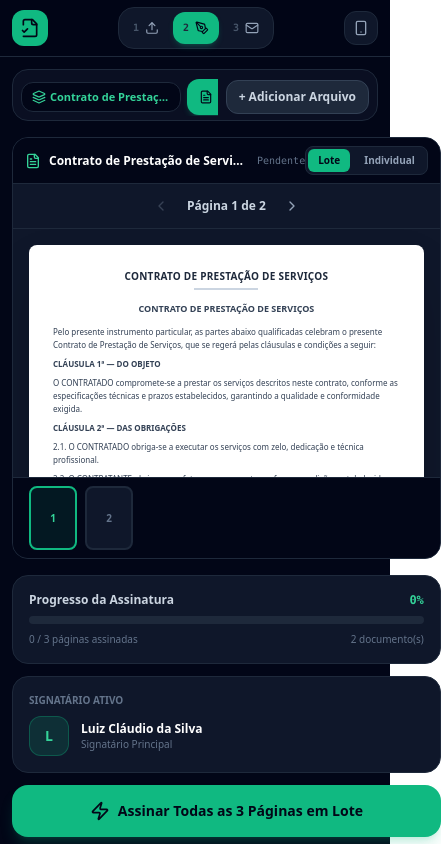
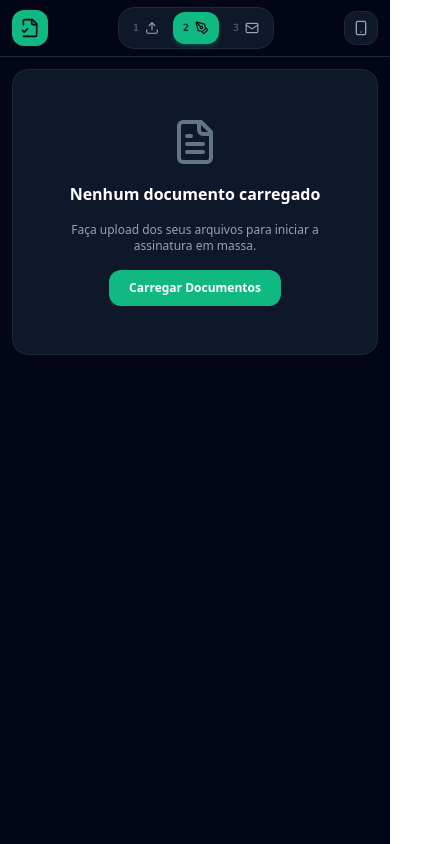
Before and after one commit to luizclaudiodasilvabezerra-coder/Assinatura-f-cil-Log, a React (Vite) app: page / in a window 390 px wide. Shown: the top 844 px of the page, 441 px wide, since content can reach past the window. Built offline with nearby package versions, Linux system fonts and the light colour scheme.

Commit message:
Corrigir erros de exclusão, limpar estado inicial e otimizar renderização mobile
Co-authored-by: luizclaudiodasilvabezerra-coder <302276959+luizclaudiodasilvabezerra-coder@users.noreply.github.com>

```diff
--- a/src/App.tsx
+++ b/src/App.tsx
@@ -1,6 +1,6 @@
 import { useState, useEffect } from 'react';
 import { DocumentFile, Envelope, SignatureSettings, Signer, SignatureStamp, AuditLog, SigningMode } from './types';
-import { calculateSha256, createSampleDocumentBundle } from './utils/pdfHelper';
+import { calculateSha256 } from './utils/pdfHelper';
 import { HeaderNavigation } from './components/HeaderNavigation';
 import { BatchUploadSection } from './components/BatchUploadSection';
 import { DocumentViewer } from './components/DocumentViewer';
@@ -154,45 +154,13 @@ export default function App() {
             return;
           }
         } catch {
-          // fall through to sample data
+          // fall through
         }
       }
 
-      const sampleFiles = await createSampleDocumentBundle();
-      setFiles(sampleFiles);
-
-      const hash = await calculateSha256(`envelope-${Date.now()}-${sampleFiles.length}`);
-      setSha256Hash(hash);
+      // No saved data — start with a clean state (no sample/test files)
       const code = Math.random().toString(36).substring(2, 8).toUpperCase();
       setShareCode(code);
-
-      const initialEnvelope: Envelope = {
-        id: `env-${Date.now()}`,
-        title: 'Pacote de Contratos & Termos de Serviço',
-        senderName: 'Luiz Cláudio da Silva',
-        senderEmail: 'luizclaudiodasilvabezerra@gmail.com',
-        senderPhone: '+55 (11) 98765-4321',
-        createdAt: new Date().toLocaleDateString('pt-BR'),
-        updatedAt: new Date().toLocaleDateString('pt-BR'),
-        status: 'draft',
-        files: sampleFiles,
-        signers: signers,
-        auditLogs: [
-          {
-            id: 'log-init',
-            timestamp: new Date().toLocaleString('pt-BR'),
-            action: 'Envio em Lote Registrado',
-            actor: 'Luiz Cláudio da Silva',
-            details: 'Pacote com 2 documentos (3 páginas) preparado para assinatura.',
-            hash: hash.substring(0, 16),
-          },
-        ],
-        sha256Hash: hash,
-        shareCode: code,
-      };
-
-      setEnvelopesHistory([initialEnvelope]);
-      setCurrentEnvelopeId(initialEnvelope.id);
     }
     init();
   }, []);
@@ -387,9 +355,14 @@ export default function App() {
       setActivePageIndex(0);
     }
 
-    // Sync deletion to envelopesHistory so it persists across all entities
+    // Sync deletion to envelopesHistory — clear envelope state when last file is removed
     setEnvelopesHistory((prevEnvs) => {
       if (updated.length === 0) {
+        // Reset envelope state for a clean start
+        setEnvelopeTitle('Novo Envelope de Documentos');
+        setCurrentEnvelopeId(`env-${Date.now()}`);
+        setShareCode(Math.random().toString(36).substring(2, 8).toUpperCase());
+        setIsEnvelopeSaved(false);
         return prevEnvs.filter((env) => env.id !== currentEnvelopeId);
       }
       return prevEnvs.map((env) =>
@@ -779,16 +752,23 @@ export default function App() {
                     {files.map((file, idx) => {
                       const isFileSigned = file.pages.every((p) => p.stamps.length > 0);
                       return (
+                        <div
+                          key={file.id}
+                          className={`flex items-center rounded-xl shrink-0 overflow-hidden transition ${
+                            activeFileIndex === idx
+                              ? 'bg-emerald-500 shadow-md shadow-emerald-500/20'
+                              : 'bg-slate-850 border border-slate-700/80'
+                          }`}
+                        >
                           <button
-                          key={file.id}
                             onClick={() => {
                               setActiveFileIndex(idx);
                               setActivePageIndex(0);
                             }}
-                          className={`px-3 py-2 rounded-xl text-xs font-bold flex items-center gap-2 shrink-0 transition ${
+                            className={`px-3 py-2 text-xs font-bold flex items-center gap-2 transition ${
                               activeFileIndex === idx
-                              ? 'bg-emerald-500 text-slate-950 shadow-md shadow-emerald-500/20'
-                              : 'bg-slate-850 text-slate-300 hover:bg-slate-800 hover:text-white border border-slate-700/80'
+                                ? 'text-slate-950'
+                                : 'text-slate-300 hover:bg-slate-800 hover:text-white'
                             }`}
                           >
                             <FileText className="w-3.5 h-3.5" />
@@ -803,23 +783,19 @@ export default function App() {
                               {file.pageCount}p
                             </span>
                             {isFileSigned && <span className="text-[10px]">✓</span>}
-                          <span
-                            role="button"
-                            tabIndex={0}
-                            onClick={(e) => {
-                              e.stopPropagation();
-                              handleRemoveFile(file.id);
-                            }}
-                            className={`ml-0.5 p-0.5 rounded-md transition ${
+                          </button>
+                          <button
+                            onClick={() => handleRemoveFile(file.id)}
+                            className={`px-2 py-2 transition ${
                               activeFileIndex === idx
-                                ? 'hover:bg-red-500/20 text-slate-700 hover:text-red-600'
-                                : 'hover:bg-red-500/20 text-slate-400 hover:text-red-400'
+                                ? 'text-slate-700 hover:text-red-600 hover:bg-red-500/20'
+                                : 'text-slate-400 hover:text-red-400 hover:bg-red-500/20'
                             }`}
                             title="Excluir documento"
                           >
                             <X className="w-3.5 h-3.5" />
-                          </span>
                           </button>
+                        </div>
                       );
                     })}
                   </div>
```
Lines whose indentation alone changed are shown as unchanged.
